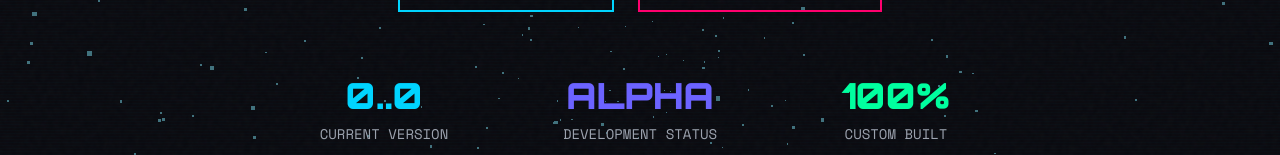
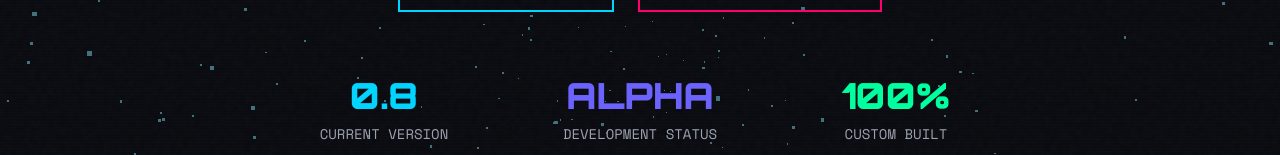
Before and after one commit to Dragonart53/novexos-website, a Next.js app: page / in a window 1280 px wide. Shown: the part 492-647 px from the top of the page. Built offline with nearby package versions, Linux system fonts and the light colour scheme.

Commit message:
update : novex version update

```diff
--- a/components/Hero3DDesktop.js
+++ b/components/Hero3DDesktop.js
@@ -298,7 +298,7 @@ export default function Hero3D() {
           <div className="mt-12 sm:mt-16 grid grid-cols-3 gap-4 sm:gap-8 max-w-3xl mx-auto px-4">
             <div className="group">
               <div className="text-2xl sm:text-3xl md:text-4xl font-display font-black text-cyber-blue group-hover:text-cyber-green transition-colors">
-                0..0
+                0.8
               </div>
               <div className="text-xs sm:text-sm font-body text-gray-400 mt-1 sm:mt-2">CURRENT VERSION</div>
             </div>
```
